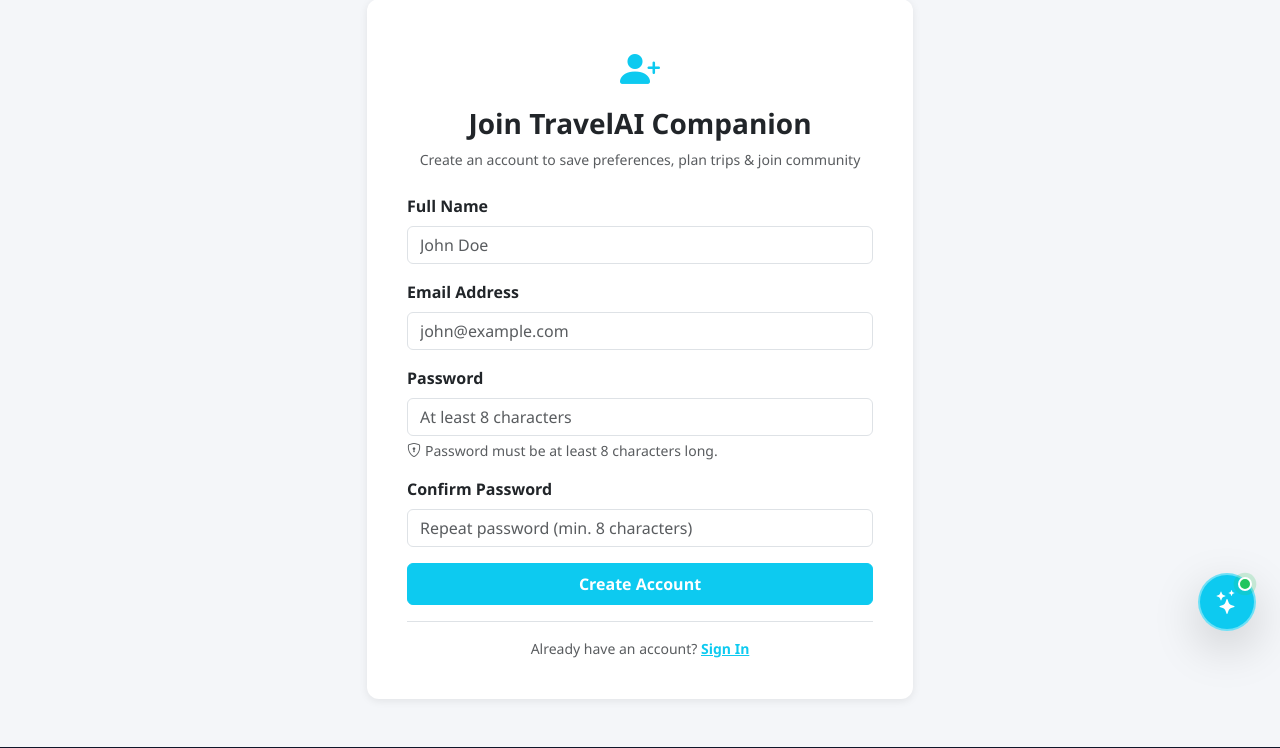
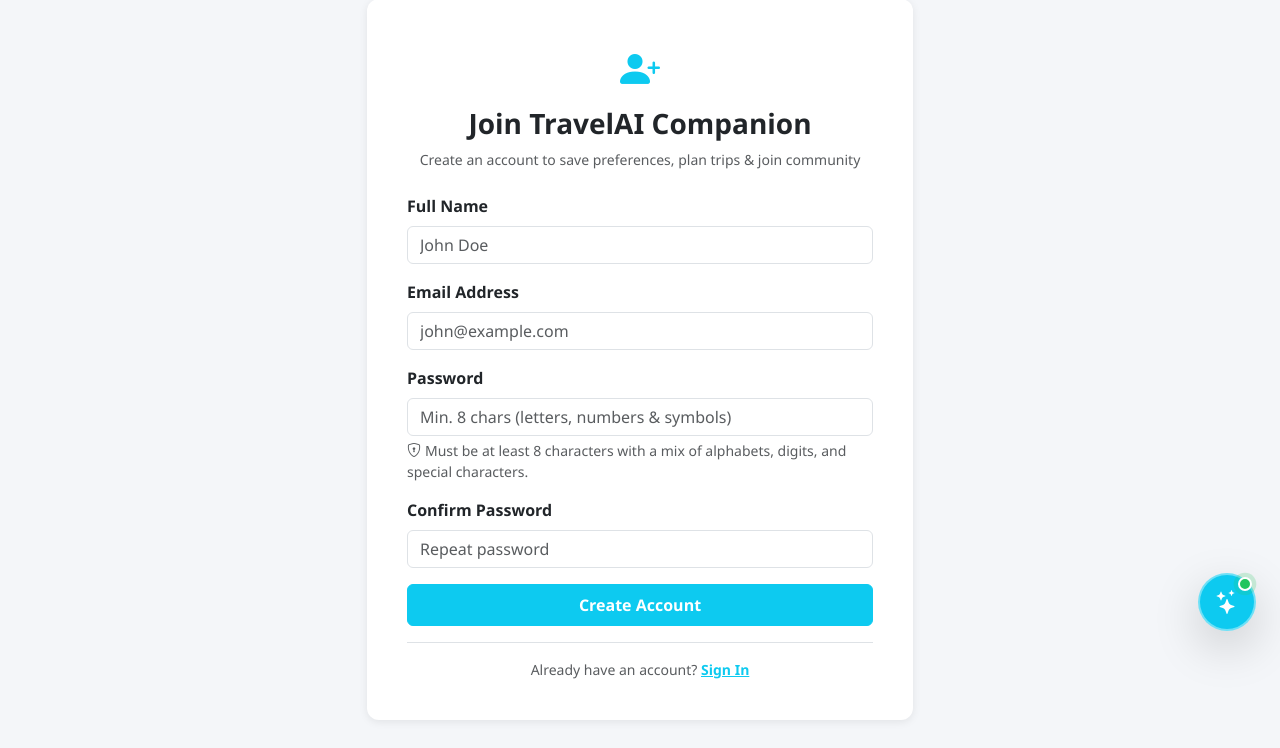
Before and after one commit to siddhi57/TravelAI, a Flask app: page /register in a window 1280 px wide. Shown: the part 145-893 px from the top of the page. Run offline with Flask 3, Linux system fonts and the light colour scheme; parts of the project's set-up code (start-up, migrations or seed data) failed here and were passed over; some libraries are stand-ins or nearby versions.

Commit message:
Remove Promote to Admin from admin panel and enforce 8+ char password complexity with digits, alphabets, and special characters

```diff
--- a/app.py
+++ b/app.py
@@ -602,10 +602,13 @@
         flash("You cannot revoke your own administrator privileges.", "warning")
         return redirect(url_for('admin_users'))
 
-    user.is_admin = not user.is_admin
+    if not user.is_admin:
+        flash("Promoting standard users to admin is disabled. Only the system superadmin account is permitted.", "warning")
+        return redirect(url_for('admin_users'))
+
+    user.is_admin = False
     db.session.commit()
-    status_str = "granted" if user.is_admin else "revoked"
-    flash(f"Admin privileges {status_str} for user '{user.email}'.", "success")
+    flash(f"Admin privileges revoked for user '{user.email}'.", "success")
     return redirect(url_for('admin_users'))
 
 
--- a/forms.py
+++ b/forms.py
@@ -1,3 +1,4 @@
+import re
 import bleach
 from flask_wtf import FlaskForm
 from flask_wtf.file import FileField, FileAllowed
@@ -33,7 +34,7 @@
 
 
 class PasswordComplexityValidator:
-    """Ensures password meets security criteria (at least 8 chars)."""
+    """Ensures password meets security criteria: minimum length (8 chars) and a mix of alphabets, digits, and special characters."""
     def __init__(self, min_length=8):
         self.min_length = min_length
 
@@ -41,6 +42,12 @@
         pwd = field.data or ""
         if len(pwd) < self.min_length:
             raise ValidationError(f"Password must be at least {self.min_length} characters long.")
+        if not re.search(r'[a-zA-Z]', pwd):
+            raise ValidationError("Password must contain at least one alphabet letter.")
+        if not re.search(r'\d', pwd):
+            raise ValidationError("Password must contain at least one digit (number).")
+        if not re.search(r'[^a-zA-Z0-9]', pwd):
+            raise ValidationError("Password must contain at least one special character (e.g. !@#%&*).")
 
 
 class RegistrationForm(FlaskForm):
--- a/templates/register.html
+++ b/templates/register.html
@@ -35,8 +35,8 @@
 
                         <div class="mb-3">
                             {{ form.password.label(class="form-label fw-semibold") }}
-                            {{ form.password(class="form-control" + (" is-invalid" if form.password.errors else ""), placeholder="At least 8 characters", minlength="8") }}
-                            <div class="form-text text-muted"><i class="bi bi-shield-lock me-1"></i>Password must be at least 8 characters long.</div>
+                            {{ form.password(class="form-control" + (" is-invalid" if form.password.errors else ""), placeholder="Min. 8 chars (letters, numbers & symbols)", minlength="8") }}
+                            <div class="form-text text-muted"><i class="bi bi-shield-lock me-1"></i>Must be at least 8 characters with a mix of alphabets, digits, and special characters.</div>
                             {% for error in form.password.errors %}
                                 <div class="invalid-feedback">{{ error }}</div>
                             {% endfor %}
@@ -44,7 +44,7 @@
 
                         <div class="mb-3">
                             {{ form.confirm_password.label(class="form-label fw-semibold") }}
-                            {{ form.confirm_password(class="form-control" + (" is-invalid" if form.confirm_password.errors else ""), placeholder="Repeat password (min. 8 characters)", minlength="8") }}
+                            {{ form.confirm_password(class="form-control" + (" is-invalid" if form.confirm_password.errors else ""), placeholder="Repeat password", minlength="8") }}
                             {% for error in form.confirm_password.errors %}
                                 <div class="invalid-feedback">{{ error }}</div>
                             {% endfor %}
```
Also changed, not shown: templates/admin/users.html (+4 -6 lines), tests/test_app.py (+56 -14 lines).
